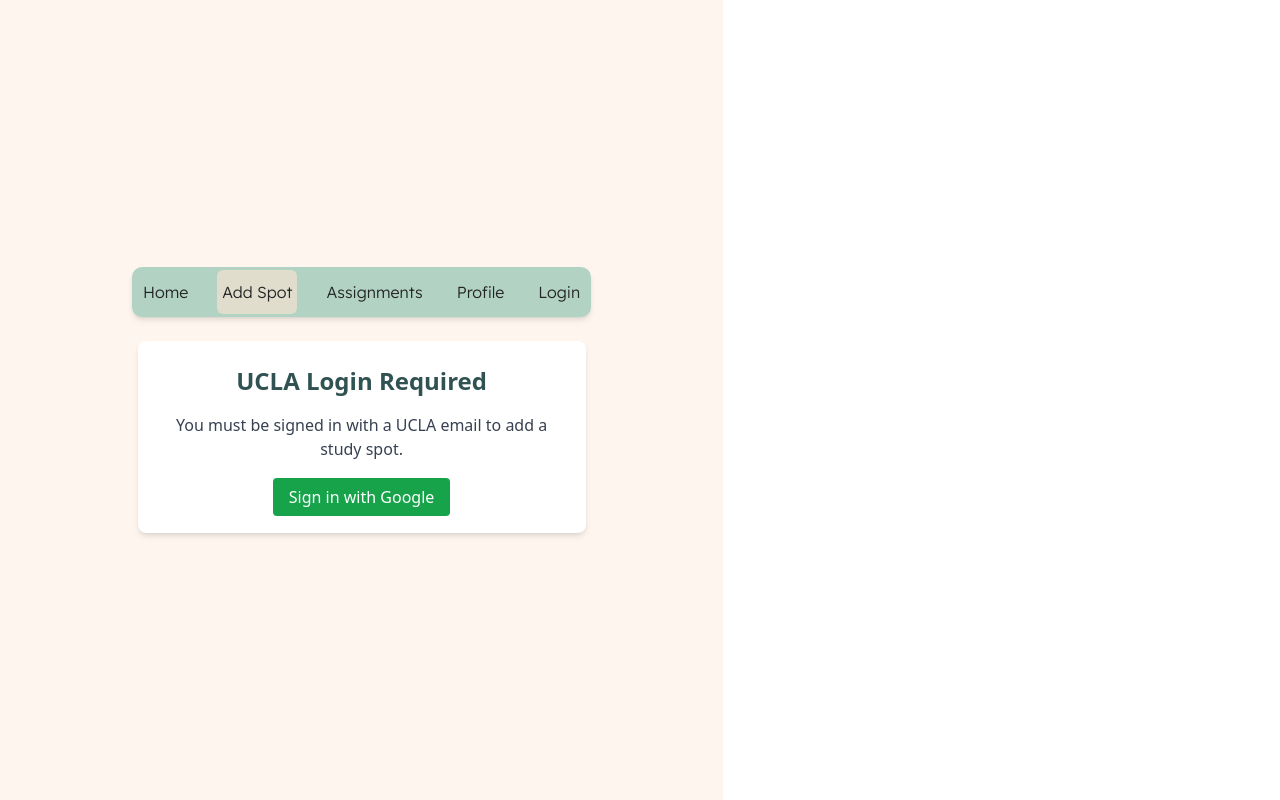
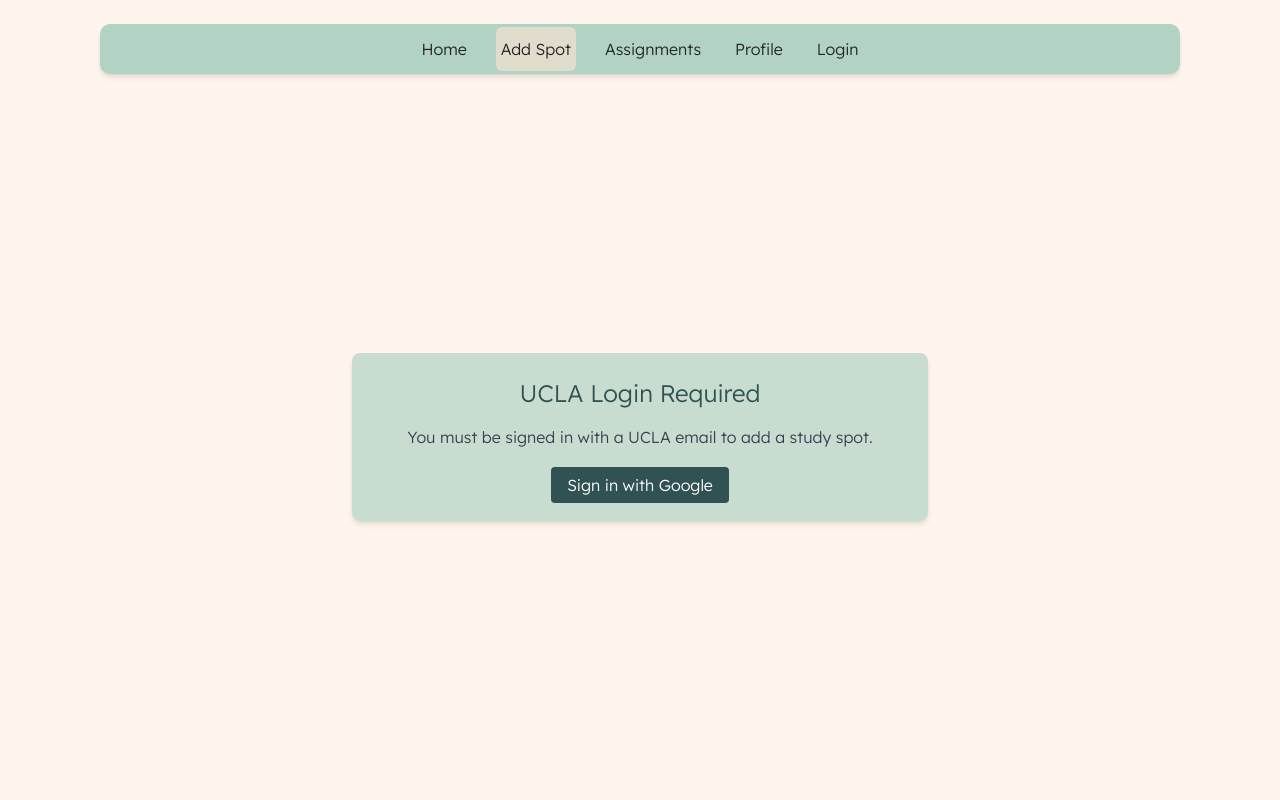
Before and after one commit to Iris20050110/cs35lCrampus, a React (Vite) app in the folder client/: page /add in a window 1280 px wide. Built offline with nearby package versions, Linux system fonts and the light colour scheme; no server answers.

Commit message:
styling changes

```diff
--- /dev/null
+++ b/client/src/components/LoginRequired.jsx
@@ -0,0 +1,29 @@
+import React from "react";
+import NavBar from "./navbar";
+
+export default function LoginRequired({
+  message = "You must be signed in with a UCLA email to view this page.",
+}) {
+  return (
+    <div className="w-screen h-screen bg-[#fef6ee] flex flex-col overflow-hidden font-[lexend]">
+      <div className="pt-6">
+        <NavBar />
+      </div>
+
+      <div className="flex-1 flex flex-col items-center justify-center text-center px-8">
+        <div className="bg-ash p-6 rounded-lg shadow-md w-full max-w-xl">
+          <h2 className="text-2xl font-semibold text-[#305252] mb-4">
+            UCLA Login Required
+          </h2>
+          <p className="text-gray-700 mb-6">{message}</p>
+          <a
+            href="http://localhost:5000/api/auth/google"
+            className="bg-[#305252] text-white hover:text-white font-medium py-2 px-4 rounded transform transition duration-200 hover:bg-[#203534] no-underline"
+          >
+            Sign in with Google
+          </a>
+        </div>
+      </div>
+    </div>
+  );
+}
--- a/client/src/pages/addSpotPage.jsx
+++ b/client/src/pages/addSpotPage.jsx
@@ -3,6 +3,7 @@
 import axios from "axios";
 import NavBar from "../components/navbar";
 import useAuth from "../hooks/useAuth";
+import LoginRequired from "../components/LoginRequired";
 
 export default function AddSpotPage() {
   const { loading, isAuthenticated } = useAuth({ redirectIfUnauth: false });
@@ -59,32 +60,16 @@
 
   if (!isAuthenticated) {
     return (
-      <div className="min-h-screen bg-[#fef6ee] flex flex-col items-center justify-center text-center p-8">
-        <NavBar />
-        <div className="bg-white p-6 rounded-lg shadow-md max-w-md mt-6">
-          <h2 className="text-2xl font-semibold text-[#305252] mb-4">
-            UCLA Login Required
-          </h2>
-          <p className="text-gray-700 mb-6">
-            You must be signed in with a UCLA email to add a study spot.
-          </p>
-          <a
-            href="http://localhost:5000/api/auth/google"
-            className="bg-green-600 hover:bg-green-700 text-white font-medium py-2 px-4 rounded transition"
-          >
-            Sign in with Google
-          </a>
-        </div>
-      </div>
+      <LoginRequired message="You must be signed in with a UCLA email to add a study spot." />
     );
   }
 
   return (
-    <div className="h-screen w-screen bg-[#fef6ee] flex flex-col overflow-auto">
+    <div className="pt-5 h-screen w-screen bg-tan flex flex-col overflow-auto font-[lexend]">
       <NavBar />
       <div className="flex-1 flex justify-center items-start px-4 py-8">
-        <div className="w-full max-w-4xl bg-white rounded-2xl shadow-lg p-8">
-          <h1 className="text-center text-[28px] font-extrabold text-[#1a3d3c] mb-6">
+        <div className="w-full max-w-4xl bg-[#bfd9cd] rounded-2xl shadow-lg p-8">
+          <h1 className="text-center text-[28px] font-extrabold text-slate mb-6">
             Add a Study Spot
           </h1>
 
@@ -94,15 +79,17 @@
               value={name}
               onChange={(e) => setName(e.target.value)}
               placeholder="Name"
-              className="bg-[#bfd9cd] placeholder:text-gray-600 px-4 py-3 rounded-md text-base"
               required
+              className="border-[1.7px] border-[#75767B] bg-[#bfd9cd] placeholder:text-gray-600 px-4 py-3 rounded-md text-base focus:outline-none focus:ring-0 focus:border-[#75767B]"
             />
+
             <input
               type="text"
               value={location}
               onChange={(e) => setLocation(e.target.value)}
               placeholder="Location"
-              className="bg-[#bfd9cd] placeholder:text-gray-600 px-4 py-3 rounded-md text-base"
+              required
+              className="border-[1.7px] border-[#75767B] bg-[#bfd9cd] placeholder:text-gray-600 px-4 py-3 rounded-md text-base focus:outline-none focus:ring-0 focus:border-[#75767B]"
             />
 
             <div className="flex items-center gap-3">
@@ -125,15 +112,22 @@
                 value={openTime}
                 onChange={(e) => setOpenTime(e.target.value)}
                 disabled={is24Hours}
-                className="w-1/2 bg-[#bfd9cd] placeholder:text-gray-600 px-4 py-3 rounded-md disabled:opacity-60 text-base"
+                required={!is24Hours}
+                pattern="^(0?[1-9]|1[0-2]):[0-5][0-9](am|pm)$"
+                title="Enter time in format hh:mmam or hh:mmpm (e.g. 9:00am)"
+                className="border-[1.7px] border-[#75767B] w-1/2 bg-[#bfd9cd] placeholder:text-gray-600 px-4 py-3 rounded-md disabled:opacity-60 text-base focus:outline-none focus:ring-0 focus:border-[#75767B]"
               />
+
               <input
                 type="text"
                 placeholder="Close (e.g. 5:00pm)"
                 value={closeTime}
                 onChange={(e) => setCloseTime(e.target.value)}
                 disabled={is24Hours}
-                className="w-1/2 bg-[#bfd9cd] placeholder:text-gray-600 px-4 py-3 rounded-md disabled:opacity-60 text-base"
+                required={!is24Hours}
+                pattern="^(0?[1-9]|1[0-2]):[0-5][0-9](am|pm)$"
+                title="Enter time in format hh:mmam or hh:mmpm (e.g. 5:00pm)"
+                className="border-[1.7px] border-[#75767B] w-1/2 bg-[#bfd9cd] placeholder:text-gray-600 px-4 py-3 rounded-md disabled:opacity-60 text-base focus:outline-none focus:ring-0 focus:border-[#75767B]"
               />
             </div>
 
@@ -142,7 +136,8 @@
               value={description}
               onChange={(e) => setDescription(e.target.value)}
               rows={4}
-              className="bg-[#bfd9cd] placeholder:text-gray-600 px-4 py-3 rounded-md text-base resize-vertical min-h-[100px]"
+              required
+              className="border-[1.7px] border-[#75767B] bg-[#bfd9cd] placeholder:text-gray-600 px-4 py-3 rounded-md text-base resize-vertical min-h-[100px] focus:outline-none focus:ring-0 focus:border-[#75767B]"
             />
 
             <input
@@ -150,18 +145,19 @@
               placeholder="Tags (comma-separated)"
               value={tags}
               onChange={(e) => setTags(e.target.value)}
-              className="bg-[#bfd9cd] placeholder:text-gray-600 px-4 py-3 rounded-md text-base"
+              className="border-[1.7px] border-[#75767B] bg-[#bfd9cd] placeholder:text-gray-600 px-4 py-3 rounded-md text-base focus:outline-none focus:ring-0 focus:border-[#75767B]"
             />
 
             <div className="flex flex-col gap-2">
               <label className="text-base font-medium text-[#1a3d3c]">
-                Photo (optional)
+                Photo <span className="text-red-600">*</span>
               </label>
               <input
                 type="file"
                 accept="image/*"
                 onChange={(e) => setPhoto(e.target.files[0])}
-                className="text-base p-2 border border-gray-300 rounded-md"
+                required
+                className="border-[1.7px] border-[#75767B] text-base p-2 rounded-md focus:outline-none focus:ring-0 focus:border-[#75767B]"
               />
             </div>
 
--- a/client/src/pages/assignmentPage.jsx
+++ b/client/src/pages/assignmentPage.jsx
@@ -3,39 +3,24 @@
 import CreateTodo from "./schedulePage";
 import NavBar from "../components/navbar";
 import useAuth from "../hooks/useAuth";
+import LoginRequired from "../components/LoginRequired";
 
 const AssignmentPage = () => {
   const [showDropdown, setShowDropdown] = useState(false);
   const { loading, isAuthenticated } = useAuth({ redirectIfUnauth: false });
 
   const toggleDropdown = () => {
-    setShowDropdown((open) => !open)
-  }
+    setShowDropdown((open) => !open);
+  };
 
-  if(!isAuthenticated) {
+  if (!isAuthenticated) {
     return (
-      <div className="min-h-screen flex flex-col items-center justify-center text-center p-8 bg-[#fdfcf9]">
-        <NavBar />
-        <div className="bg-white p-6 rounded-lg shadow-md max-w-md mt-6">
-          <h2 className="text-2xl font-semibold text-[#305252] mb-4">
-            UCLA Login Required
-          </h2>
-          <p className="text-gray-700 mb-6">
-            You must be signed in with a UCLA email to add a study spot.
-          </p>
-          <a
-            href="http://localhost:5000/api/auth/google"
-            className="bg-green-600 hover:bg-green-700 text-white font-medium py-2 px-4 rounded transition"
-          >
-            Sign in with Google
-          </a>
-        </div>
-      </div>
+      <LoginRequired message="You must be signed in with a UCLA email to view your todo list." />
     );
   }
 
   return (
-    <div className="bg-tan min-w-screen min-h-screen font-[lexend] p-6">
+    <div className="bg-tan min-w-screen min-h-screen font-[lexend] pt-5">
       <div className="w-full mb-4 m">
         <NavBar />
       </div>
@@ -45,10 +30,7 @@
           Todo List
         </h1>
         <div className="flex justify-end relative w-full">
-          <button
-            onClick={toggleDropdown}
-            className="btn-nav"
-          >
+          <button onClick={toggleDropdown} className="btn-nav">
             + New Todo
           </button>
 
@@ -67,7 +49,7 @@
                     >
                       &times;
                     </button>
-                    <CreateTodo dropdown={toggleDropdown}/>
+                    <CreateTodo dropdown={toggleDropdown} />
                   </div>
                 </div>
               </div>
--- a/client/src/pages/mainPage.jsx
+++ b/client/src/pages/mainPage.jsx
@@ -60,7 +60,7 @@
         to="/add"
         className="fixed m-[10px] bg-[#b6244f] hover:scale-110 py-[8px] px-[25px] pb-[10px]
                    rounded-full text-[40px] transition duration-300 ease-in-out z-[50]
-                   bottom-[32px] right-[48px] text-white font-bold no-underline"
+                   bottom-[32px] right-[48px] text-white font-bold no-underline hover:text-white"
       >
         +
       </Link>
```
Also changed, not shown: 3 other files (tests, documents, lock files or other folders).
